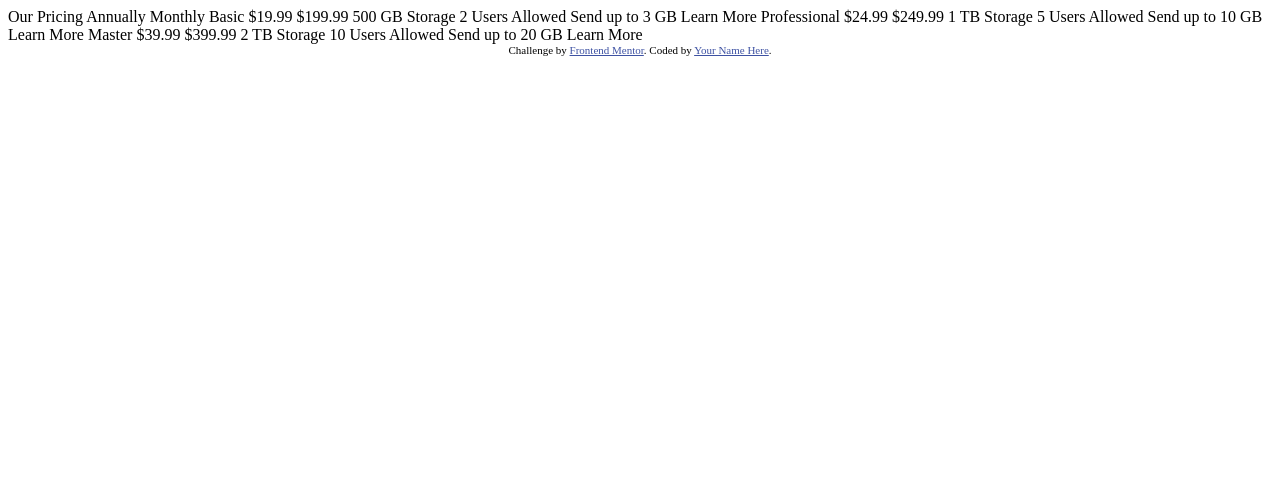
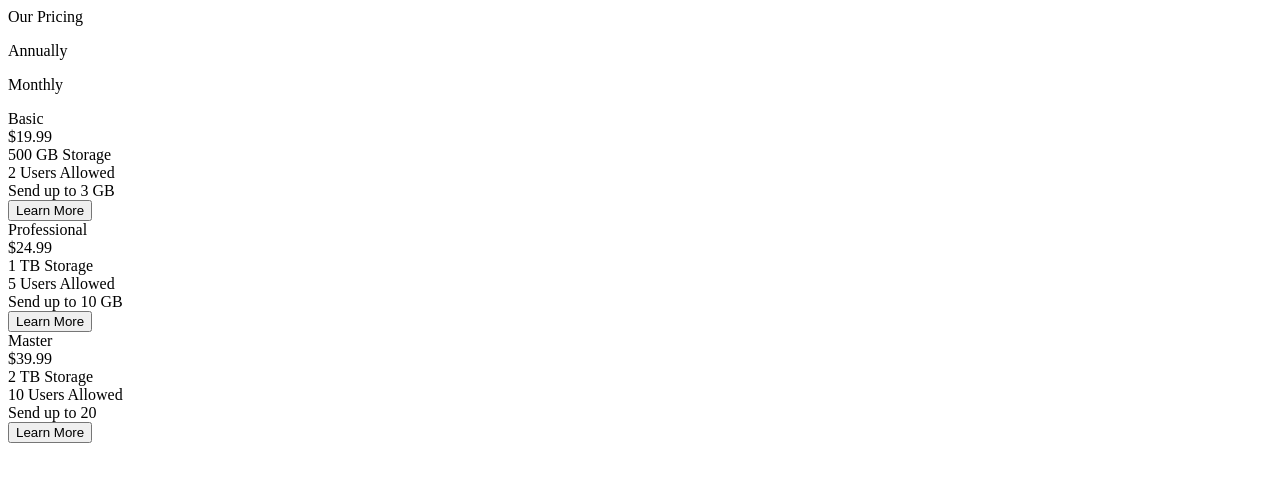
Before and after one commit to RayaneBengaoui/FM_challenge9_pricing_toggle_component, a plain HTML site: page index.html in a window 1280 px wide. Drawn offline with Linux system fonts and the light colour scheme.

Commit message:
HTML setup

```diff
--- a/index.html
+++ b/index.html
@@ -1,52 +1,66 @@
 <!DOCTYPE html>
 <html lang="en">
   <head>
-  <meta charset="UTF-8">
-  <meta name="viewport" content="width=device-width, initial-scale=1.0"> <!-- displays site properly based on user's device -->
+    <meta charset="UTF-8" />
+    <meta name="viewport" content="width=device-width, initial-scale=1.0" />
+    <!-- displays site properly based on user's device -->
 
-  <link rel="icon" type="image/png" sizes="32x32" href="./images/favicon-32x32.png">
+    <link
+      rel="icon"
+      type="image/png"
+      sizes="32x32"
+      href="./images/favicon-32x32.png"
+    />
 
     <title>Frontend Mentor | [Challenge Name Here]</title>
-
-  <!-- Feel free to remove these styles or customise in your own stylesheet 👍 -->
-  <style>
-    .attribution { font-size: 11px; text-align: center; }
-    .attribution a { color: hsl(228, 45%, 44%); }
-  </style>
   </head>
   <body>
+    <div class="top-section">
+      <div class="title">Our Pricing</div>
+      <div class="toggle-section">
+        <p>Annually</p>
+        <div class="toggle"></div>
+        <p>Monthly</p>
+      </div>
+    </div>
 
-  Our Pricing
-  Annually
-  Monthly
-
-  Basic
-  &dollar;19.99
-  &dollar;199.99
-  500 GB Storage
-  2 Users Allowed
-  Send up to 3 GB
-  Learn More
-
-  Professional
-  &dollar;24.99
-  &dollar;249.99
-  1 TB Storage
-  5 Users Allowed
-  Send up to 10 GB
-  Learn More
-
-  Master
-  &dollar;39.99
-  &dollar;399.99
-  2 TB Storage
-  10 Users Allowed
-  Send up to 20 GB
-  Learn More
-
-  <div class="attribution">
-    Challenge by <a href="https://www.frontendmentor.io?ref=challenge" target="_blank">Frontend Mentor</a>.
-    Coded by <a href="#">Your Name Here</a>.
+    <div class="card-section">
+      <div class="card white">
+        <div class="category">Basic</div>
+        <div class="price">&dollar;19.99</div>
+        <div class="separator"></div>
+        <div class="info">500 GB Storage</div>
+        <div class="separator"></div>
+        <div class="info">2 Users Allowed</div>
+        <div class="separator"></div>
+        <div class="info">Send up to 3 GB</div>
+        <div class="separator"></div>
+        <button class="learn-more-button">Learn More</button>
+      </div>
+      <div class="card purple">
+        <div class="category">Professional</div>
+        <div class="price">&dollar;24.99</div>
+        <div class="separator"></div>
+        <div class="info">1 TB Storage</div>
+        <div class="separator"></div>
+        <div class="info">5 Users Allowed</div>
+        <div class="separator"></div>
+        <div class="info">Send up to 10 GB</div>
+        <div class="separator"></div>
+        <button class="learn-more-button">Learn More</button>
+      </div>
+      <div class="card white">
+        <div class="category">Master</div>
+        <div class="price">&dollar;39.99</div>
+        <div class="separator"></div>
+        <div class="info">2 TB Storage</div>
+        <div class="separator"></div>
+        <div class="info">10 Users Allowed</div>
+        <div class="separator"></div>
+        <div class="info">Send up to 20</div>
+        <div class="separator"></div>
+        <button class="learn-more-button">Learn More</button>
+      </div>
     </div>
   </body>
 </html>
```
Lines whose indentation alone changed are shown as unchanged.
